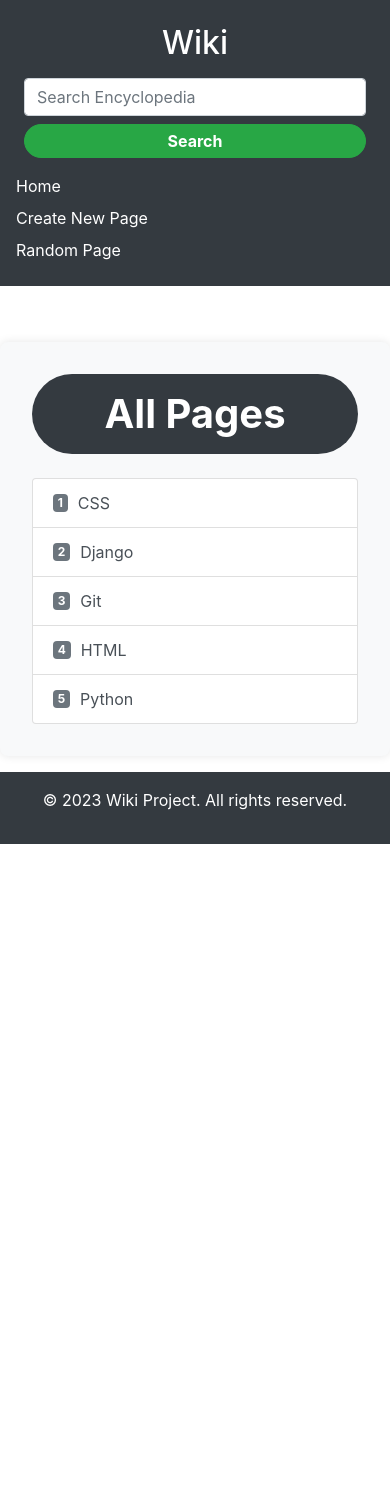
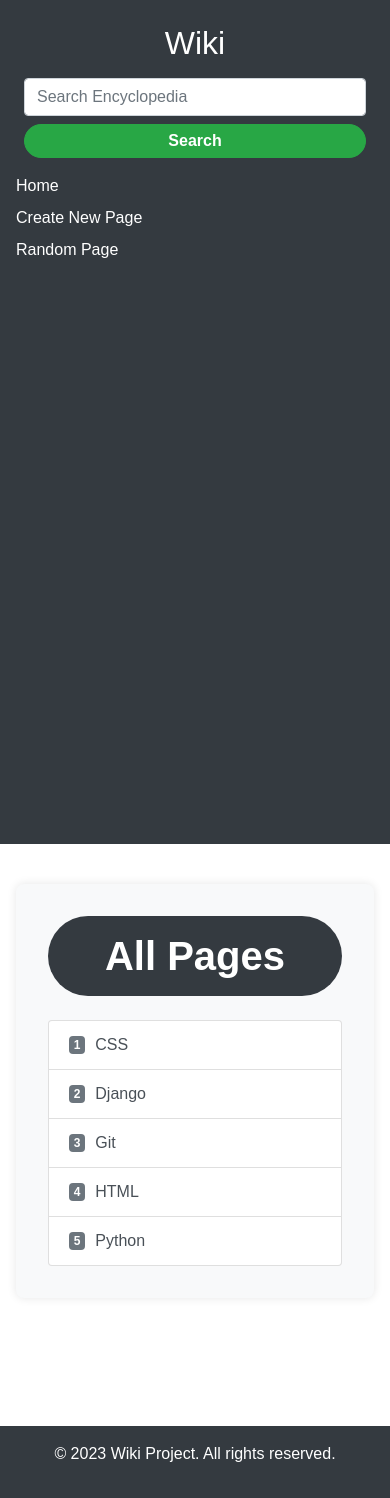
Before and after one commit to sandovaldavid/project-01-wiki, a Django app: page / in a window 390 px wide. Before the commit the page ends 844 px from the top, so only its background shows below. Run offline with Django 3.2, Linux system fonts and the light colour scheme; some libraries are stand-ins or nearby versions.

Commit message:
💄 Update: enhance styles.css with new body font settings and responsive adjustments for improved layout on smaller screens

```diff
--- a/encyclopedia/static/css/styles.css
+++ b/encyclopedia/static/css/styles.css
@@ -1,9 +1,12 @@
+body {
+    font-family: 'Arial', sans-serif;
+    font-size: 16px;
+}
+
 .sidebar {
     background: #343a40;
     color: white;
     padding: 1rem;
-}
-.row {
     height: 100vh;
 }
 
@@ -20,7 +23,6 @@
 }
 
 .main {
-    padding: 2rem 0;
     margin-bottom: 5rem;
 }
 
@@ -42,3 +44,14 @@
 .list-group-item .badge {
     margin-right: 10px;
 }
+
+@media (max-width: 767.98px) {
+    .main {
+        padding: 1rem;
+    }
+
+    .footer {
+        position: static;
+        margin-top: 2rem;
+    }
+}
```
